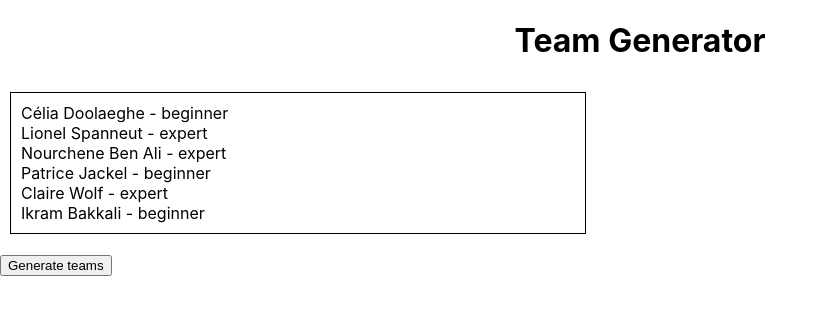
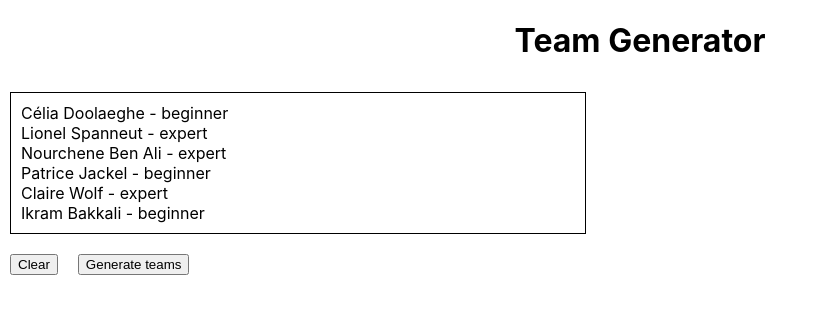
Before and after one commit to CeliaDoolaeghe/team-generator, a React (Create React App) app: page / in a window 1280 px wide. Shown: the top 314 px of the page, without its empty margins (0-828 px from the left). Built offline with nearby package versions, Linux system fonts and the light colour scheme.

Commit message:
add clear button

```diff
--- a/src/App.js
+++ b/src/App.js
@@ -4,14 +4,16 @@ import sportsmen from './data/players';
 import SportsmenList from './components/PlayersList';
 import { generateTeams } from './utils/generate-teams';
 
+const EMPTY_TEAMS = {
+  team1: null,
+  team2: null,
+};
+
 class App extends Component {
   constructor(props) {
     super(props);
     this.state = {
-      teams: {
-        team1: null,
-        team2: null,
-      }
+      teams: EMPTY_TEAMS,
     };
   };
 
@@ -27,9 +29,10 @@ class App extends Component {
           {this.state.teams.team2 && <SportsmenList sportsmen={this.state.teams.team2}/>}
         </div>
         <div>
-          <button onClick={() => {
-            this.setState({ teams: generateTeams(sportsmen) });
-          }}>
+          <button onClick={() => this.setState({ teams: EMPTY_TEAMS })}>
+            Clear
+          </button>
+          <button onClick={() => this.setState({ teams: generateTeams(sportsmen) })}>
             Generate teams
           </button>
         </div>
--- a/src/stylesheets/team-generator.css
+++ b/src/stylesheets/team-generator.css
@@ -11,5 +11,8 @@ h1 {
 .team {
     border: 1px solid;
     padding: 10px;
-    margin-bottom: 10px;
 }
+
+button {
+    margin: 10px;
+}
```
